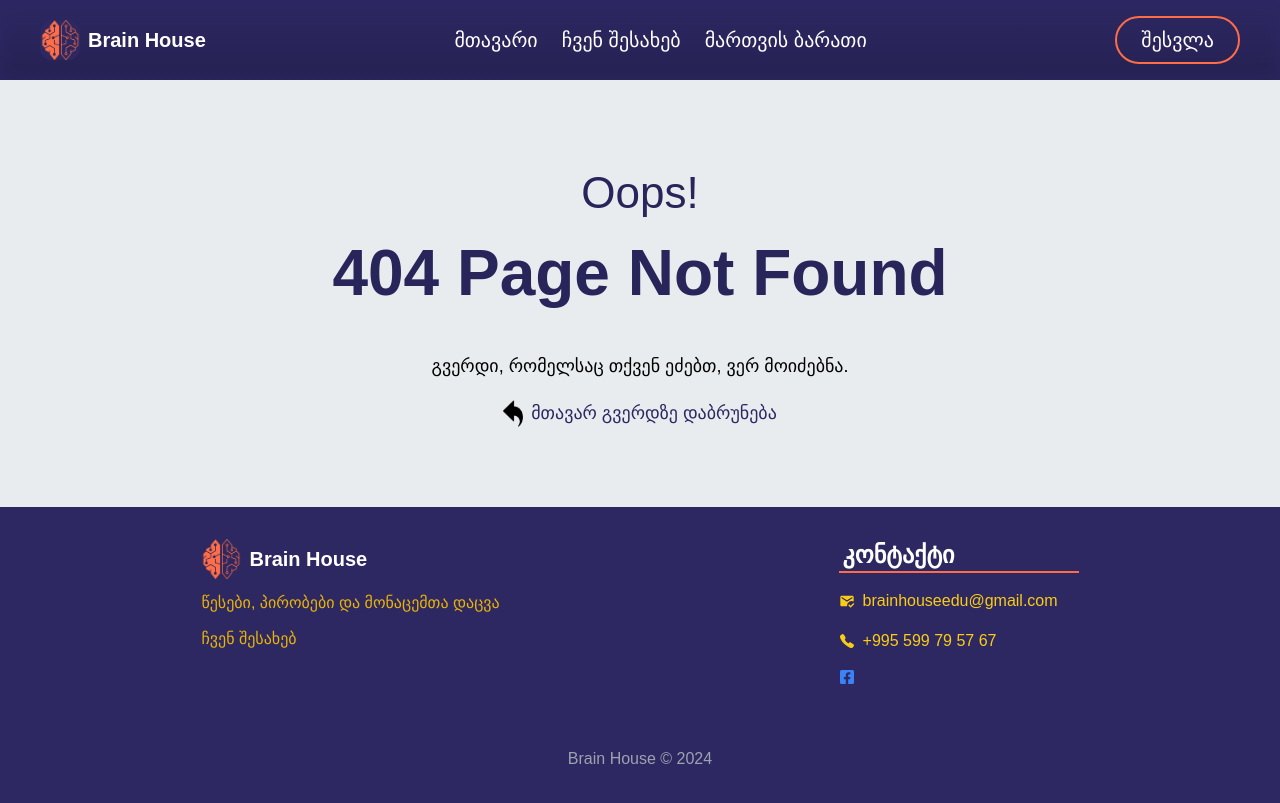
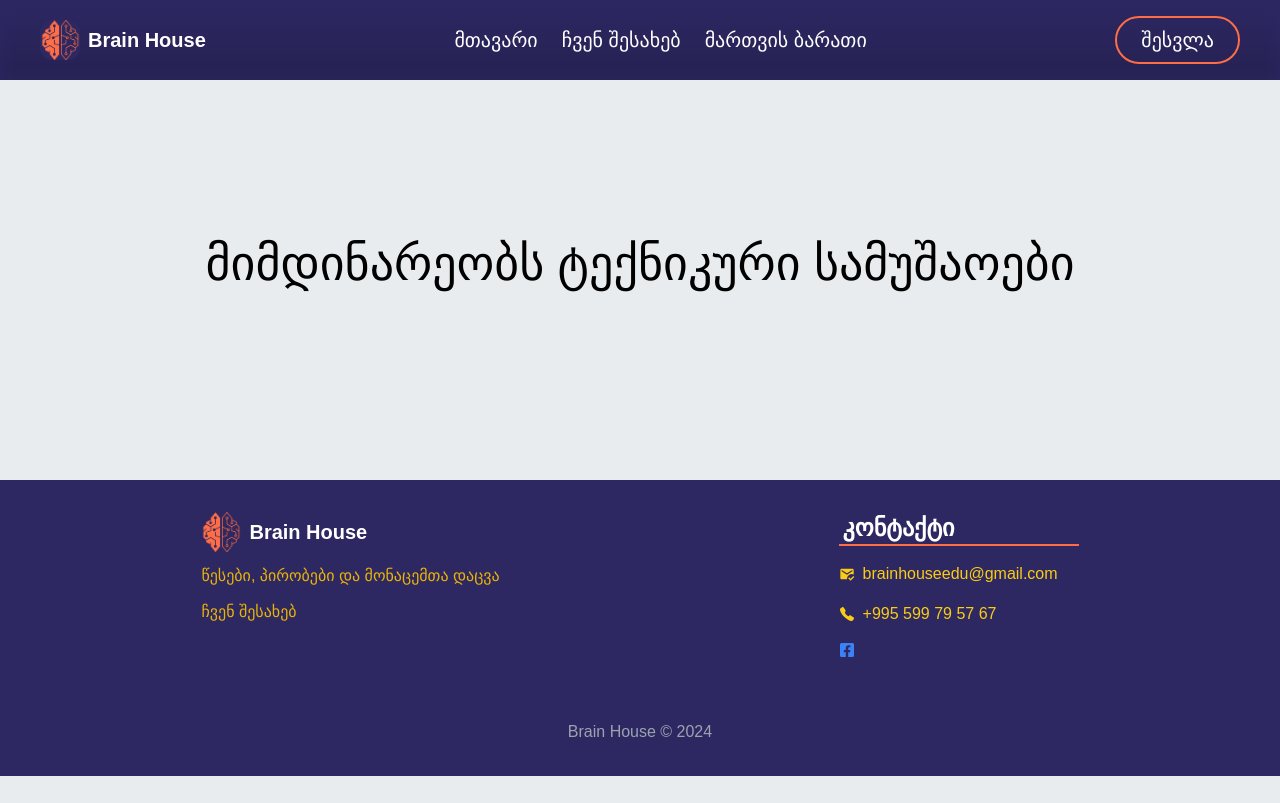
Before and after one commit to imgeorge1/Brain_House, a React (Vite) app in the folder client/: page /updates in a window 1280 px wide. Built offline with nearby package versions, Linux system fonts and the light colour scheme.

Commit message:
added updates page

```diff
--- a/client/src/App.tsx
+++ b/client/src/App.tsx
@@ -1,5 +1,5 @@
 import { Suspense, lazy } from "react";
-import { Route, Routes } from "react-router-dom";
+import { Navigate, Route, Routes } from "react-router-dom";
 import Header from "./components/header/Header";
 import Footer from "./components/footer/Footer";
 import Home from "./pages/home/Home";
@@ -11,6 +11,7 @@ import About from "./pages/about/About";
 import Payment from "./pages/payment/Payment";
 import Policy from "./pages/policy/Policy";
 import PracticePage from "./pages/practice/PracticePage";
+import Updates from "./pages/updates/Update";
 
 const TicketsLazy = lazy(() => import("./pages/tickets/Tickets"));
 const ExamsLazy = lazy(() => import("./pages/exams/Exams"));
@@ -21,6 +22,7 @@ const NotFoundLazy = lazy(() => import("./pages/error/NotFound"));
 const App = () => {
   return (
     <>
+      <Navigate to={"/updates"} />
       <Header />
       <ToastContainer />
       <Suspense
@@ -45,6 +47,7 @@ const App = () => {
           <Route path="/signs" element={<RoadSignsLazy />} />
           <Route path="/practice" element={<PracticePage />} />
           <Route path="*" element={<NotFoundLazy />} />
+          <Route path="/updates" element={<Updates />} />
         </Routes>
       </Suspense>
       <Footer />
--- /dev/null
+++ b/client/src/pages/updates/Update.tsx
@@ -0,0 +1,11 @@
+const Updates = () => {
+  return (
+    <div>
+      <h1 className="mt-60 mb-48 text-5xl text-center">
+        მიმდინარეობს ტექნიკური სამუშაოები
+      </h1>
+    </div>
+  );
+};
+
+export default Updates;
```
